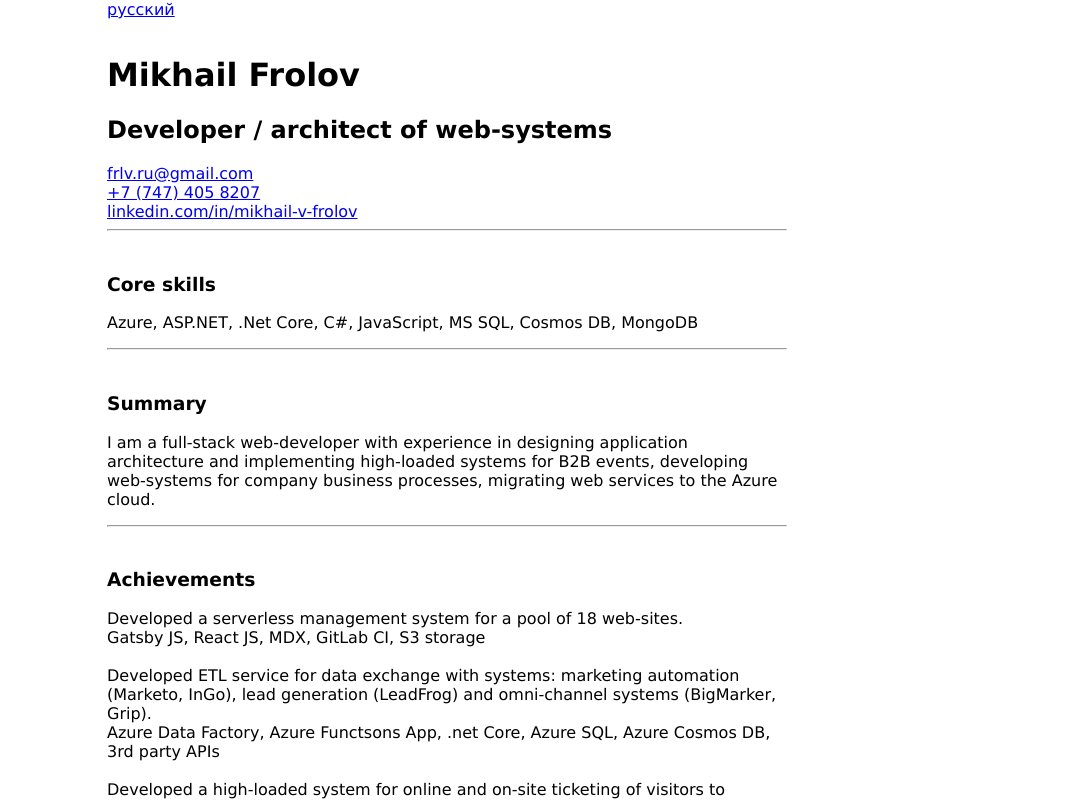
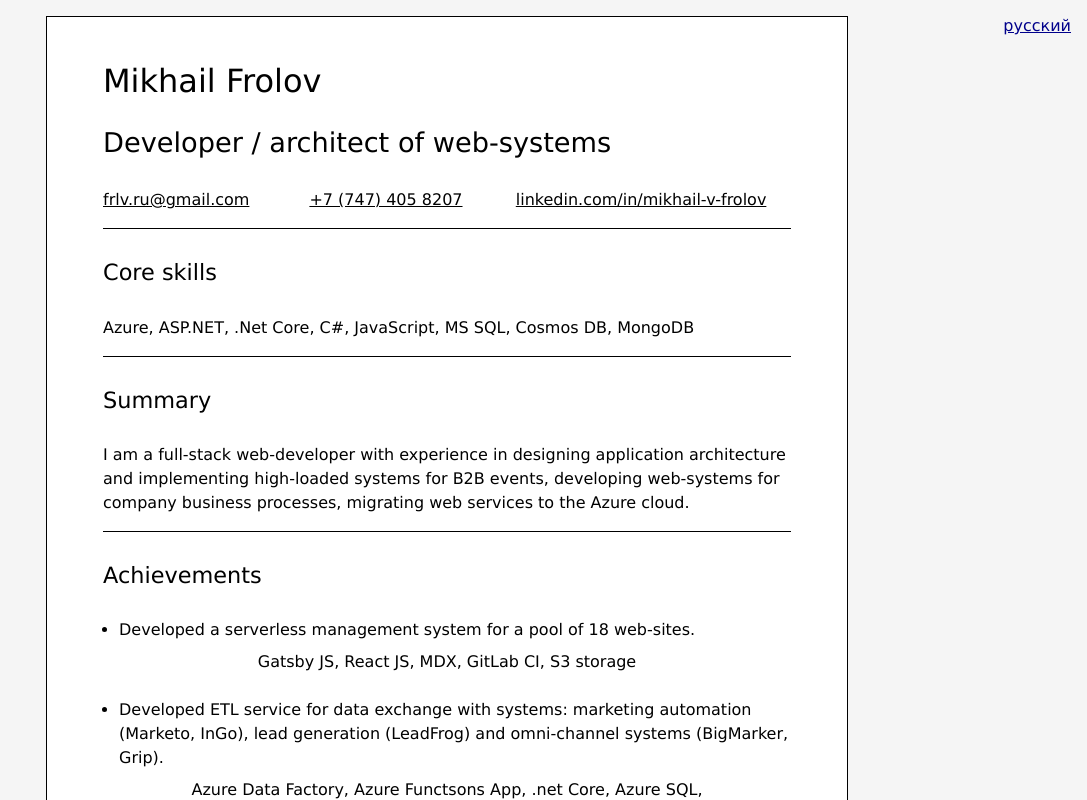
Before and after one commit to MiguelFrolov/frlv.ru, a React (Create React App) app: page / in a window 1280 px wide. Shown: the top 800 px of the page, without its empty margins (193-1280 px from the left). Built offline with nearby package versions, Linux system fonts and the light colour scheme.

Commit message:
Edit CSS

```diff
--- a/src/App.css
+++ b/src/App.css
@@ -1,13 +1,67 @@
 .container {
+
+}
+.lang {
+  color: darkblue;
+  padding: .5rem;
+  position: absolute ;
+  right: .5rem;
+  top: 0.5rem;
+}
+.grid {
   display: grid;
   justify-content: center;
-  grid-template-columns: 42.5rem ;
-  grid-gap: 1rem;
+  grid-template-columns: 43rem ;
+  grid-gap: 0;
   grid-auto-flow: row;
+
+  border: 1px solid black;
+  background-color: white;
+
+  width: 44rem;
+  margin: 1rem auto;
+  padding: 3rem 3rem 1rem  3rem;
+}
+.card {
+  border: 0;
+  border-bottom: 1px solid black;
+  margin-bottom: 2rem;
+}
+.card:last-of-type {
+  border: 0;
+}
+.item {
+  margin-bottom: 1.5rem;
+}
+.name {
+
+}
+.position {
+
+}
+.email, .phone {
+  width: 30%;
+  float: left;
+}
+.linkedin {
+  width: 40%;
+  float: left;
+}
+.achievement {
+  margin-left: 1rem;
+  display: list-item;
+  list-style-type: disc;
+  margin-bottom: .5rem;
+}
+.stack {
+  display:block;
+  margin: auto;
+  width: 80%;
+  text-align: center;
 }
 
 @media print {
-  .container {
+  .grid {
     display: grid;
     justify-content: center;
     grid-template-columns: 42.5rem;
--- a/src/App.js
+++ b/src/App.js
@@ -1,5 +1,5 @@
 import React from 'react';
-import { BrowserRouter, Routes, Route } from 'react-router-dom';
+import { BrowserRouter, HashRouter, Routes, Route } from 'react-router-dom';
 import './App.css';
 import Grid from './components/Grid';
 import { contentRu } from "./data/Content"
@@ -9,13 +9,13 @@ function App() {
   return (
 
     <div className="container">
-      <BrowserRouter>
+      <HashRouter>
         <Routes>
-          <Route path="/" element={<><a className='lang' href="/ru">русский</a><Grid contentArr={contentEn} /></>} />
+          <Route path="/" element={<><a className='lang' href="#/ru">русский</a><Grid contentArr={contentEn} /></>} />
           <Route path="/ru" element={<><a className='lang' href="/">English</a><Grid contentArr={contentRu} /></>} />
           <Route path="*" element={<><a className='lang' href="/">home page</a><h1>route not found</h1></>} status={404} />
         </Routes>
-      </BrowserRouter>
+      </HashRouter>
 
     </div>
   );
--- a/src/components/Card.js
+++ b/src/components/Card.js
@@ -8,9 +8,9 @@ export default function Card(props) {
             {
                 key === "name" ? <h1>{props.contentObj.name}</h1> :
                     key === "position" ? <h2>{props.contentObj.position}</h2> :
-                        key === "email" ? <a href={`mailto:${props.contentObj.email}`} >{props.contentObj.email}</a> :
-                            key === "phone" ? <a href={`tel:${props.contentObj.phone}`}>{props.contentObj.phone}</a> :
-                                key === "linkedin" ? <a href={props.contentObj.linkedin} target="_blank">{props.contentObj.linkedin.replace("https://www.", "")}</a> :
+                        key === "email" ? <p><a href={`mailto:${props.contentObj.email}`} >{props.contentObj.email}</a></p> :
+                            key === "phone" ? <p><a href={`tel:${props.contentObj.phone}`}>{props.contentObj.phone}</a></p> :
+                                key === "linkedin" ? <p><a href={props.contentObj.linkedin} target="_blank">{props.contentObj.linkedin.replace("https://www.", "")}</a></p> :
                                     key === "title" ? <h3> {props.contentObj.title} </h3> :
                                         key === "description" ? <p>{props.contentObj.description}</p> :
                                             key === "image" ? <img alt={props.contentObj.title} src={require(`${props.contentObj.image}`)} /> :
@@ -24,7 +24,6 @@ export default function Card(props) {
     return (
         <div className="card">
             {keys}
-            <hr/>
         </div>
     )
 }
--- a/src/components/Grid.js
+++ b/src/components/Grid.js
@@ -10,8 +10,8 @@ export default function Grid(props) {
   )
 
   return (
-    <>
+    <div className="grid">
       {cells}
-    </>
+    </div>
   )
 }
--- a/src/components/Item.js
+++ b/src/components/Item.js
@@ -2,9 +2,8 @@ import React from 'react'
 
 
 export default function Item(props) {
-
     const items = Object.entries(props.itemObj).map(([key, value]) =>
-        <div className={key} key={key}>
+        <p className={key} key={key}>
             {
                 key === "achievement" ? <>{props.itemObj.achievement}</> :
                     key === "stack" ? <>{props.itemObj.stack.join(", ")}</> :
@@ -18,12 +17,11 @@ export default function Item(props) {
                                                     Array.isArray(value) ? <>{value.join(", ")}</> :
                                                         <>{value.toString()}</>
             }
+        </p>
+    )
+    return (
+        <div className="item" >
+            {items}
         </div>
     )
-    return (
-        <>
-            {items}
-            <br />
-        </>
-    )
 }
--- a/src/index.css
+++ b/src/index.css
@@ -1,11 +1,52 @@
+*, html {
+  margin: 0;
+  padding: 0;
+}
 body {
   margin: 0;
   font-family: Verdana, sans-serif;
   -webkit-font-smoothing: antialiased;
   -moz-osx-font-smoothing: grayscale;
+  background-color: whitesmoke;
 }
 
 code {
   font-family: source-code-pro, Menlo, Monaco, Consolas, 'Courier New',
     monospace;
 }
+
+h1 {
+  font-size: 2rem;
+  font-weight:lighter;
+  line-height: 2rem;
+  margin-top: 0;
+  margin-bottom: 2rem;
+}
+
+h2 {
+  font-size: 1.7rem;
+  font-weight:lighter;
+  line-height: 1.7rem;
+  margin-top: 0rem;
+  margin-bottom: 2rem;
+}
+
+h3 {
+  font-size: 1.4rem;
+  font-weight:lighter;
+  line-height: 1.4rem;
+  margin-top: 0;
+  margin-bottom: 2rem;
+}
+
+p {
+  font-size: 1rem;
+  font-weight:normal;
+  line-height: 1.5rem;
+  margin-top: 0;
+  margin-bottom: 1rem;
+}
+
+a {
+  color: black;
+}
```
